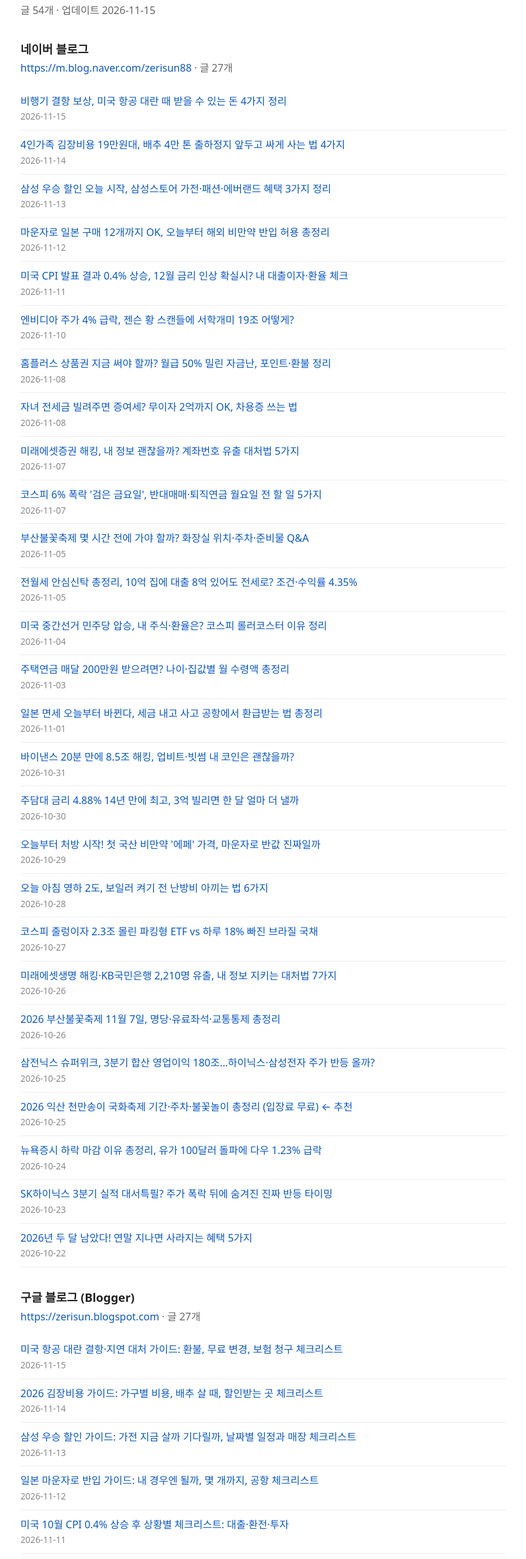
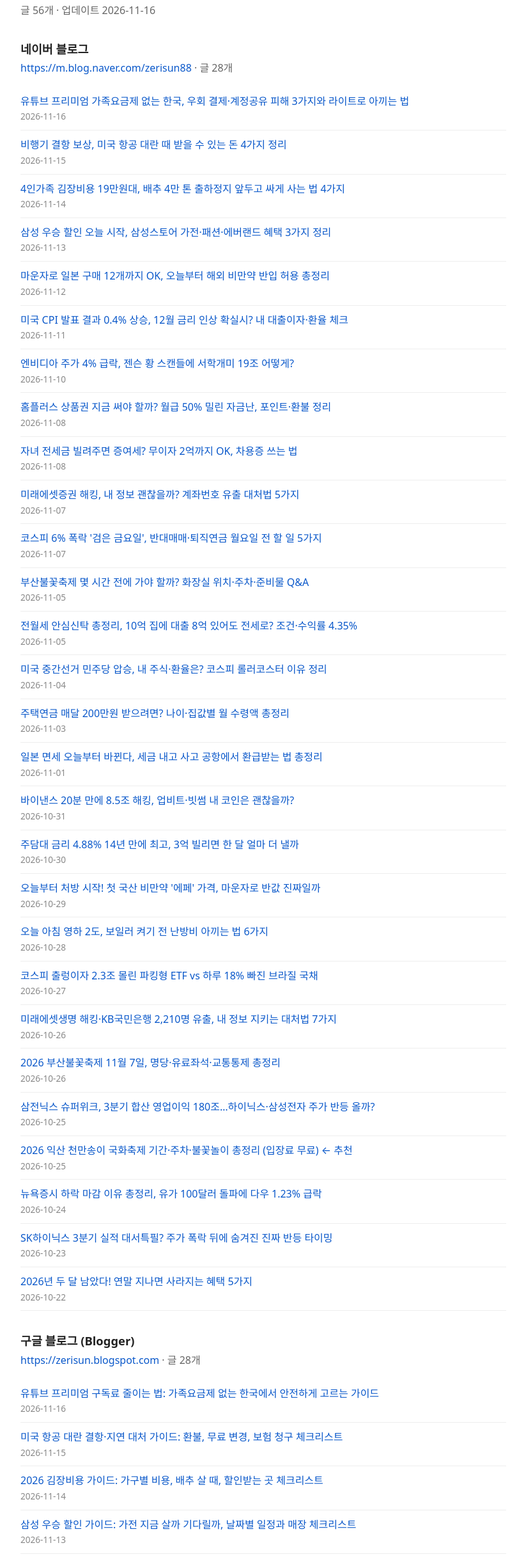
Before and after one commit to imwooha/imwooha.github.io, a plain HTML site: page index.html in a window 1280 px wide. Shown: the part 74-2511 px from the top of the page at 64% size, without its empty margins (228-1051 px from the left). Drawn offline with Linux system fonts and the light colour scheme.

Commit message:
Update blog links 2026-11-16

```diff
--- a/index.html
+++ b/index.html
@@ -4,7 +4,7 @@
   <meta charset="utf-8">
   <meta name="viewport" content="width=device-width, initial-scale=1">
   <title>블로그 글 모음</title>
-  <meta name="description" content="네이버 블로그 · 구글 블로그 (Blogger) 전체 글 목록 (54개)">
+  <meta name="description" content="네이버 블로그 · 구글 블로그 (Blogger) 전체 글 목록 (56개)">
   <link rel="canonical" href="https://imwooha.github.io/">
   <style>
     body { font-family: system-ui, -apple-system, "Malgun Gothic", sans-serif; max-width: 760px; margin: 0 auto; padding: 24px 16px; line-height: 1.6; color: #222; background: #fff; }
@@ -21,11 +21,12 @@
 <body>
   <main>
     <h1>블로그 글 모음</h1>
-    <p class="meta">글 54개 · 업데이트 2026-11-15</p>
+    <p class="meta">글 56개 · 업데이트 2026-11-16</p>
     <section>
     <h2>네이버 블로그</h2>
-    <p class="meta"><a href="https://m.blog.naver.com/zerisun88">https://m.blog.naver.com/zerisun88</a> · 글 27개</p>
+    <p class="meta"><a href="https://m.blog.naver.com/zerisun88">https://m.blog.naver.com/zerisun88</a> · 글 28개</p>
     <ul>
+      <li><a href="https://m.blog.naver.com/zerisun88/224477729794">유튜브 프리미엄 가족요금제 없는 한국, 우회 결제·계정공유 피해 3가지와 라이트로 아끼는 법</a> <time datetime="2026-11-16">2026-11-16</time></li>
       <li><a href="https://m.blog.naver.com/zerisun88/224477261509">비행기 결항 보상, 미국 항공 대란 때 받을 수 있는 돈 4가지 정리</a> <time datetime="2026-11-15">2026-11-15</time></li>
       <li><a href="https://m.blog.naver.com/zerisun88/224476093046">4인가족 김장비용 19만원대, 배추 4만 톤 출하정지 앞두고 싸게 사는 법 4가지</a> <time datetime="2026-11-14">2026-11-14</time></li>
       <li><a href="https://m.blog.naver.com/zerisun88/224474725857">삼성 우승 할인 오늘 시작, 삼성스토어 가전·패션·에버랜드 혜택 3가지 정리</a> <time datetime="2026-11-13">2026-11-13</time></li>
@@ -57,8 +58,9 @@
     </section>
     <section>
     <h2>구글 블로그 (Blogger)</h2>
-    <p class="meta"><a href="https://zerisun.blogspot.com">https://zerisun.blogspot.com</a> · 글 27개</p>
+    <p class="meta"><a href="https://zerisun.blogspot.com">https://zerisun.blogspot.com</a> · 글 28개</p>
     <ul>
+      <li><a href="https://zerisun.blogspot.com/2026/11/blog-post_16.html">유튜브 프리미엄 구독료 줄이는 법: 가족요금제 없는 한국에서 안전하게 고르는 가이드</a> <time datetime="2026-11-16">2026-11-16</time></li>
       <li><a href="https://zerisun.blogspot.com/2026/11/blog-post_15.html">미국 항공 대란 결항·지연 대처 가이드: 환불, 무료 변경, 보험 청구 체크리스트</a> <time datetime="2026-11-15">2026-11-15</time></li>
       <li><a href="https://zerisun.blogspot.com/2026/11/2026.html">2026 김장비용 가이드: 가구별 비용, 배추 살 때, 할인받는 곳 체크리스트</a> <time datetime="2026-11-14">2026-11-14</time></li>
       <li><a href="https://zerisun.blogspot.com/2026/11/blog-post_13.html">삼성 우승 할인 가이드: 가전 지금 살까 기다릴까, 날짜별 일정과 매장 체크리스트</a> <time datetime="2026-11-13">2026-11-13</time></li>
--- a/sitemap.xml
+++ b/sitemap.xml
@@ -2,6 +2,6 @@
 <urlset xmlns="http://www.sitemaps.org/schemas/sitemap/0.9">
   <url>
     <loc>https://imwooha.github.io/</loc>
-    <lastmod>2026-11-15</lastmod>
+    <lastmod>2026-11-16</lastmod>
   </url>
 </urlset>
```
